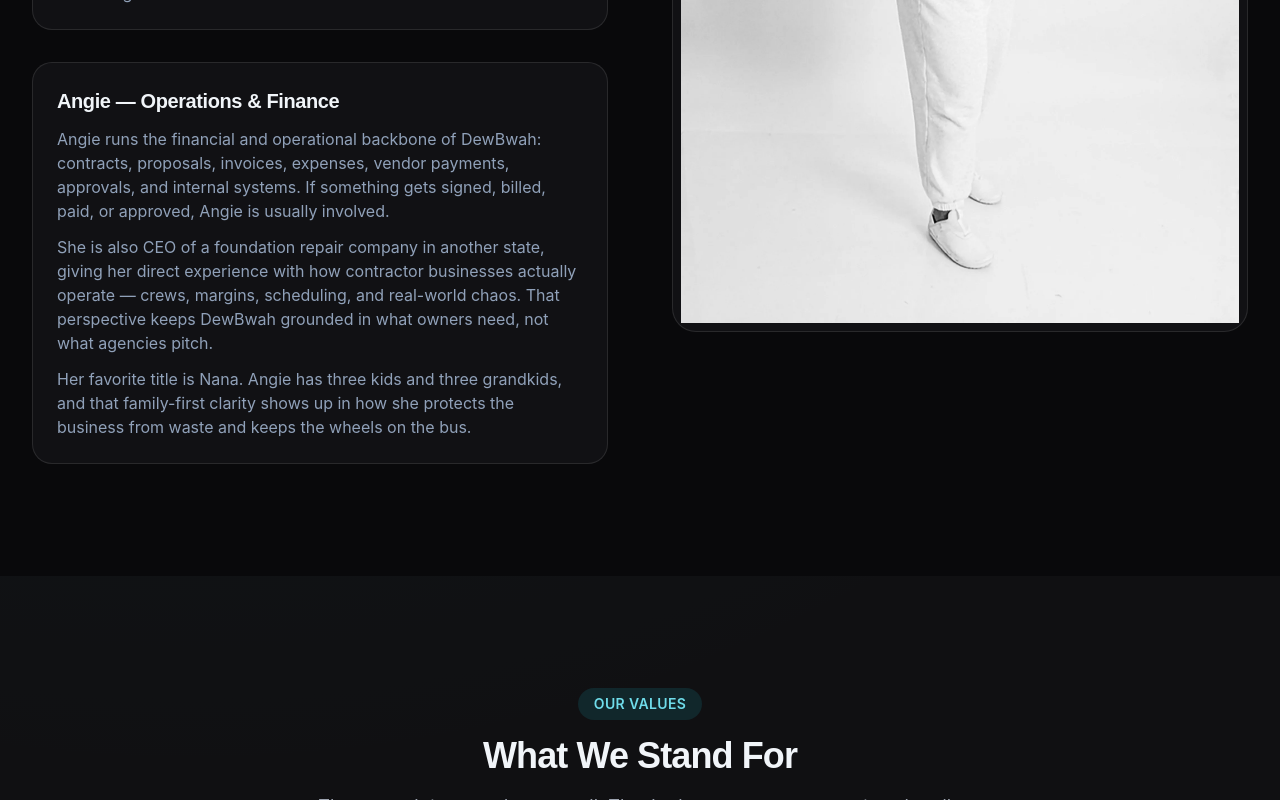
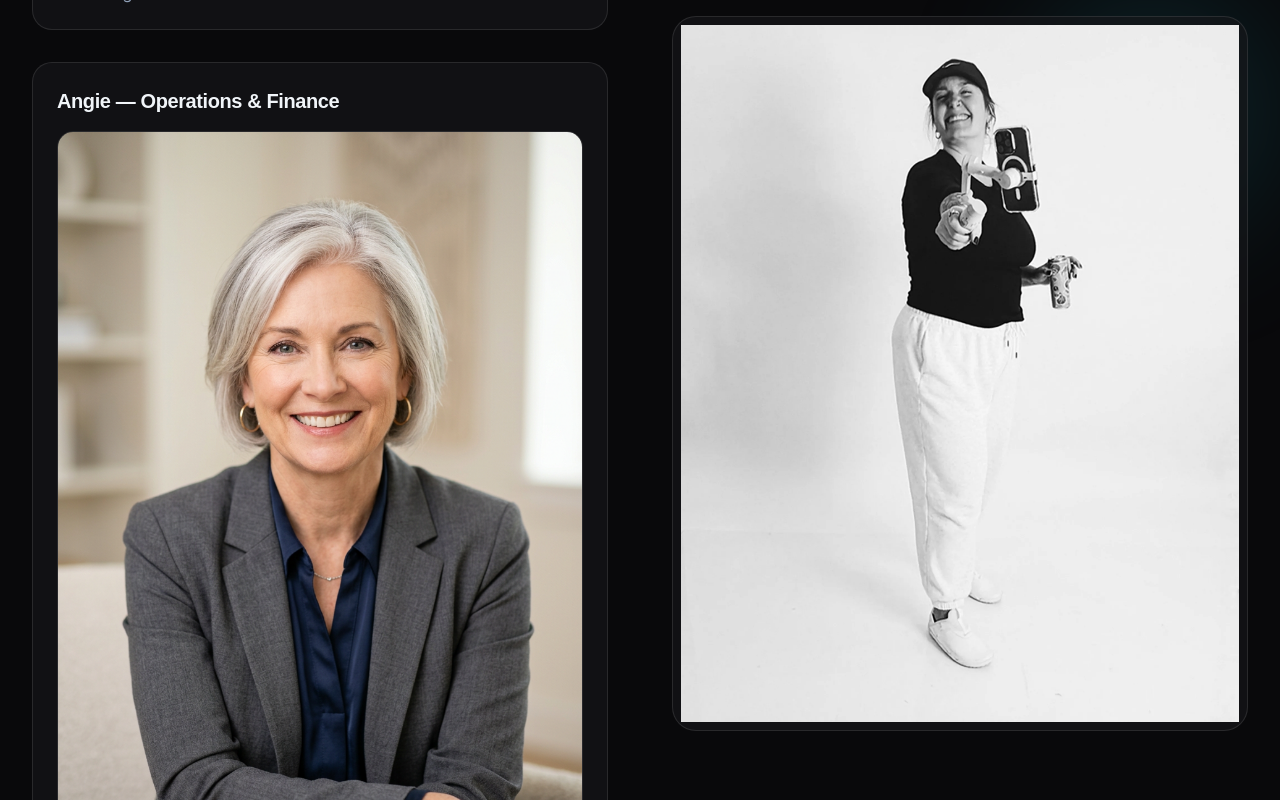
Before and after one commit to gmena82/dewbwah-new, a Next.js app: page /about in a window 1280 px wide. Shown: the part 1200-2000 px from the top of the page. Built offline with nearby package versions, Linux system fonts and the light colour scheme.

Commit message:
Refine second pass copy and add Angie placeholder portrait

```diff
--- a/app/about/page.tsx
+++ b/app/about/page.tsx
@@ -152,6 +152,15 @@ export default function AboutPage() {
                   <h3 className="text-xl font-bold text-slate-100">
                     Angie — Operations & Finance
                   </h3>
+                  <div className="mt-4 overflow-hidden rounded-xl border border-white/10">
+                    <Image
+                      src="/about-angie-placeholder-2026-03-13.png"
+                      alt="Angie placeholder portrait"
+                      width={1200}
+                      height={800}
+                      className="h-auto w-full object-cover"
+                    />
+                  </div>
                   <p className="mt-3 text-slate-400">
                     Angie runs the financial and operational backbone of DewBwah: contracts, proposals, invoices, expenses, vendor payments, approvals, and internal systems.
                     If something gets signed, billed, paid, or approved, Angie is usually involved.
--- a/app/services/web-design/page.tsx
+++ b/app/services/web-design/page.tsx
@@ -127,6 +127,7 @@ export default function WebDesignPage() {
             <p className="body-large mx-auto mt-4 max-w-3xl">
               Your site should clearly explain your work, build trust fast, and make the next step obvious.
               Weak websites are decoration. Strong websites move people from browsing to contacting your team.
+              If you want traffic too, pair this with our <Link href="/services/seo" className="text-teal-300 underline underline-offset-4 hover:text-teal-200">SEO service</Link>.
             </p>
           </div>
 
```
Also changed, not shown: public/about-angie-placeholder-2026-03-13.png (added).
